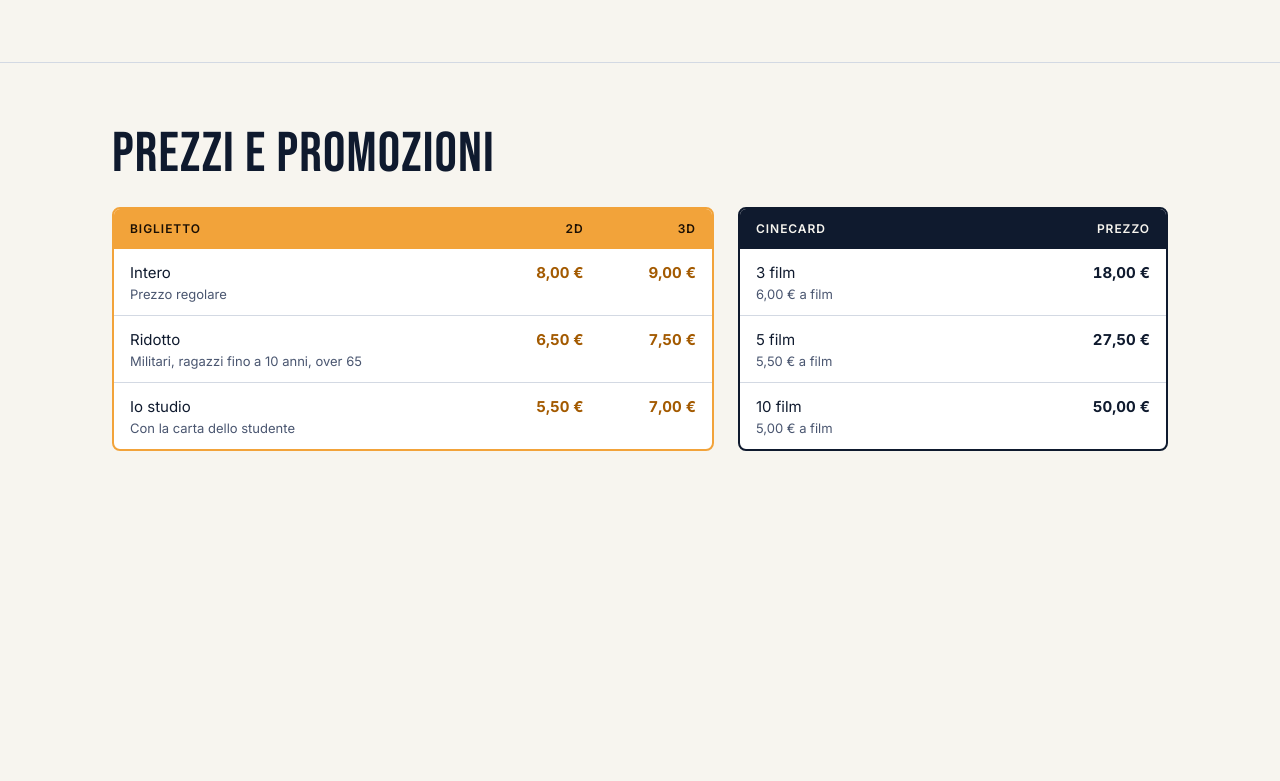
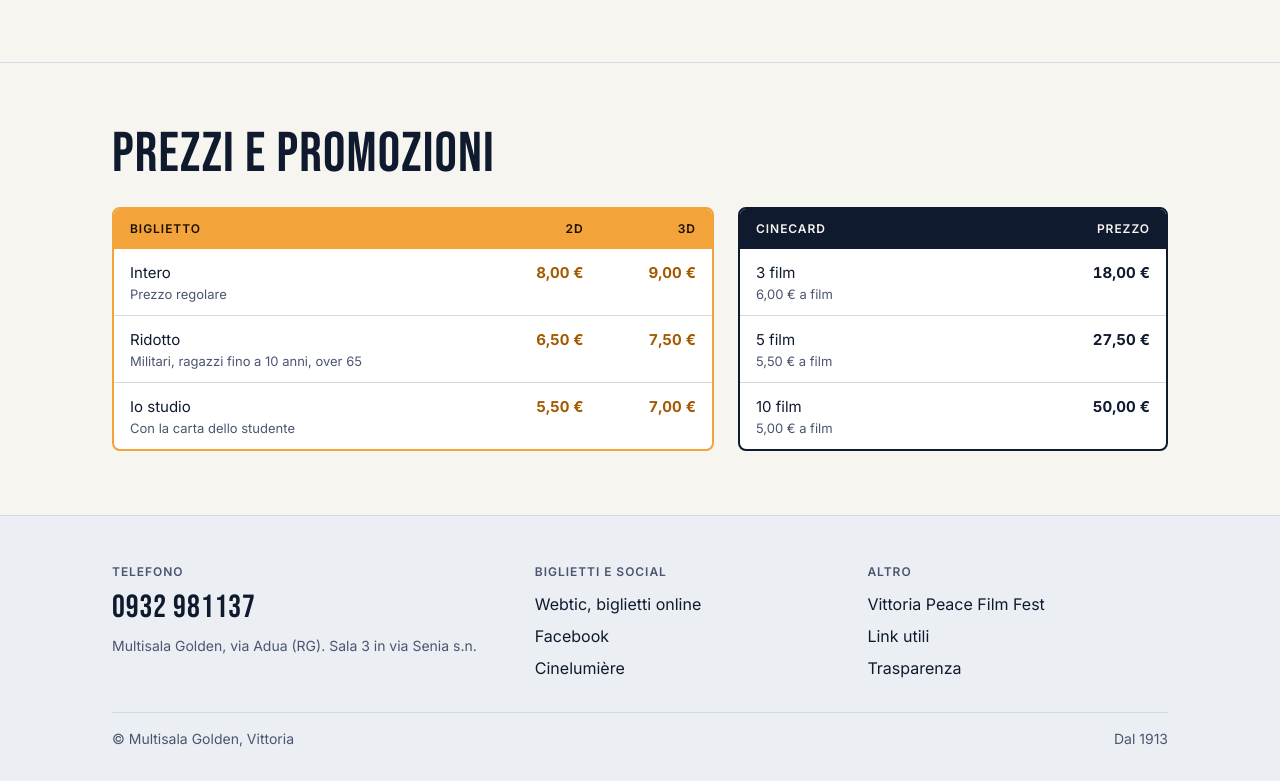
Before and after one commit to Aleguid97/Cinema_Golden_Remake, a React (Vite) app: page / in a window 1280 px wide. Shown: the part 1482-2263 px from the top of the page. Before the commit the page ends 1997 px from the top, so only its background shows below. Built offline with nearby package versions, Linux system fonts and the light colour scheme.

Commit message:
GLB-22 Aggiunge Footer

```diff
--- a/src/App.jsx
+++ b/src/App.jsx
@@ -2,6 +2,7 @@ import Nav from "./components/Nav";
 import Hero from "./components/Hero";
 import Programma from "./components/Programma";
 import Prezzi from "./components/Prezzi";
+import Footer from "./components/Footer";
 function App() {
   return (
     <>
@@ -9,6 +10,7 @@ function App() {
       <Hero />
       <Programma />
       <Prezzi />
+      <Footer />
     </>
   );
 }
--- /dev/null
+++ b/src/components/Footer.jsx
@@ -0,0 +1,68 @@
+const columns = [
+  {
+    title: "Biglietti e social",
+    links: [
+      { label: "Webtic, biglietti online", href: "https://www.webtic.it/#/shopping?action=loadLocal&localId=5353" },
+      { label: "Facebook", href: "https://www.facebook.com/multisala.golden/?locale=it_IT" },
+      { label: "Cinelumière", href: "https://www.cinelumiere.it/" },
+    ],
+  },
+  {
+    title: "Altro",
+    links: [
+      { label: "Vittoria Peace Film Fest", href: "https://www.vittoriapeacefilmfestival.com" },
+      { label: "Link utili", href: "https://www.cinemagolden.it/link" },
+      { label: "Trasparenza", href: "https://www.cinemagolden.it/trasparenza" },
+    ],
+  },
+];
+
+const titleClass = "mb-3 font-sans text-xs font-semibold tracking-[0.08em] text-ink-muted";
+
+function Footer() {
+  return (
+    <footer className="border-t border-line bg-surface-2 pb-8 pt-12">
+      <div className="mx-auto max-w-[1120px] px-4 md:px-8">
+        <div className="grid grid-cols-1 gap-8 min-[720px]:grid-cols-[1.3fr_1fr_1fr]">
+          <div>
+            <h2 className={titleClass}>Telefono</h2>
+            <a
+              href="tel:+390932981137"
+              className="font-display text-[32px] leading-none tracking-[0.03em] text-ink no-underline hover:text-gold-ink"
+            >
+              0932 981137
+            </a>
+            <p className="mt-3 text-sm text-ink-muted">Multisala Golden, via Adua (RG). Sala 3 in via Senia s.n.</p>
+          </div>
+
+          {columns.map((column) => (
+            <div key={column.title}>
+              <h2 className={titleClass}>{column.title}</h2>
+              <ul className="m-0 grid list-none gap-2 p-0">
+                {column.links.map((link) => (
+                  <li key={link.href}>
+                    <a
+                      href={link.href}
+                      target="_blank"
+                      rel="noopener noreferrer"
+                      className="text-ink underline-offset-4 hover:text-gold-ink hover:underline"
+                    >
+                      {link.label}
+                    </a>
+                  </li>
+                ))}
+              </ul>
+            </div>
+          ))}
+        </div>
+
+        <div className="mt-8 flex flex-wrap justify-between gap-2 border-t border-line pt-4 text-sm text-ink-muted">
+          <span>© Multisala Golden, Vittoria</span>
+          <span>Dal 1913</span>
+        </div>
+      </div>
+    </footer>
+  );
+}
+
+export default Footer;
```
